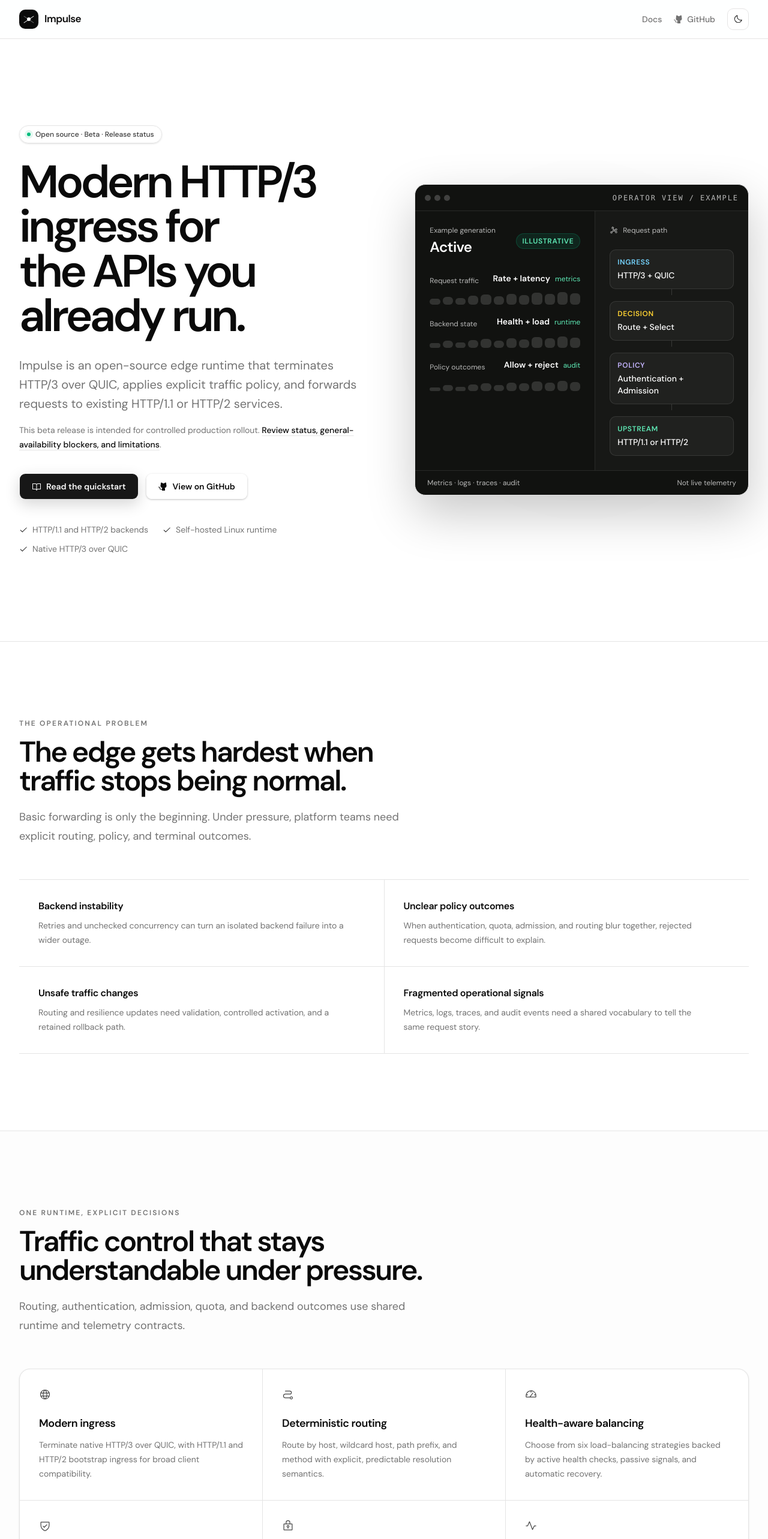
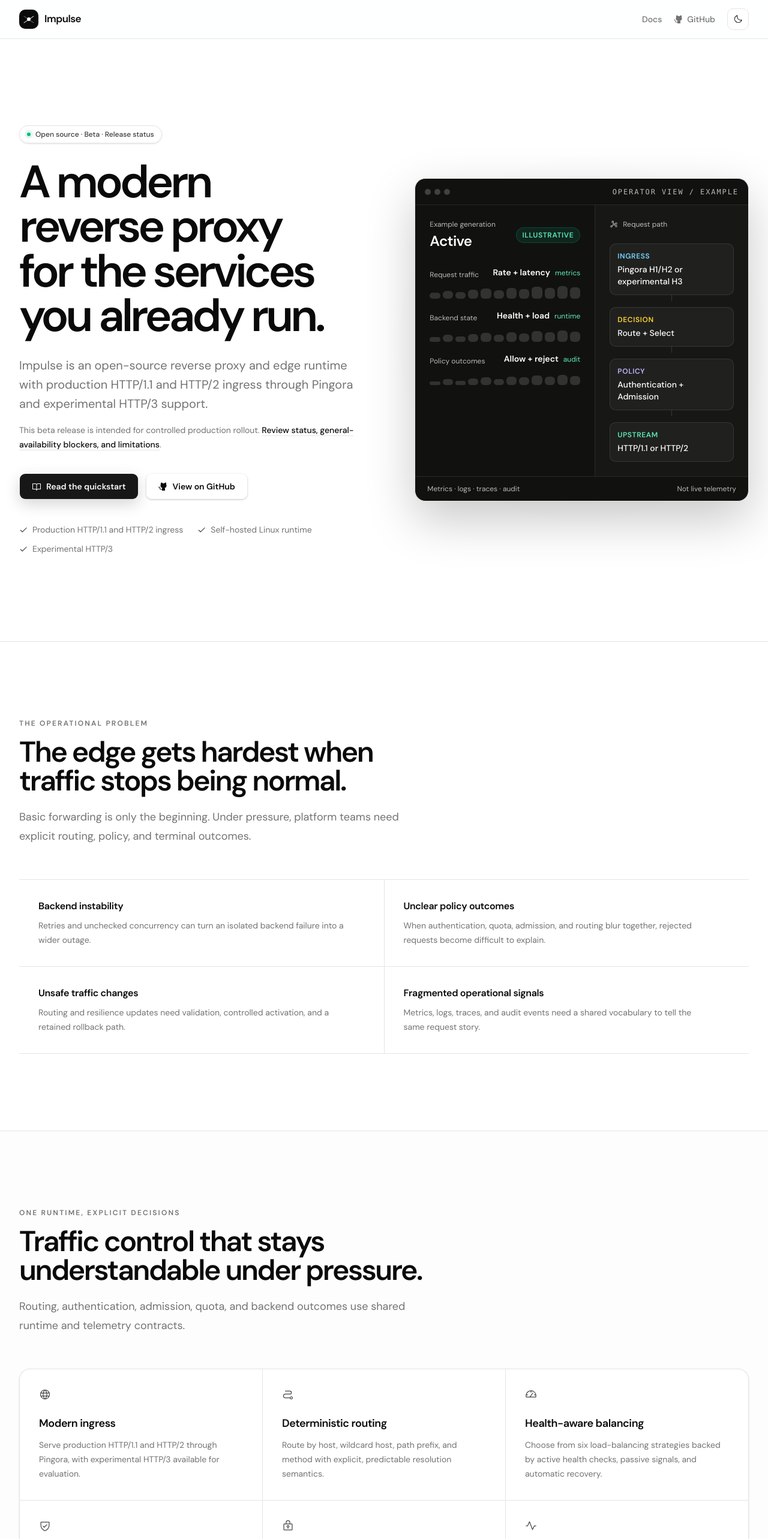
Before and after one commit to impulse-proxy/impulse-proxy.github.io, a Next.js app: page / in a window 1280 px wide. Shown: the top 2566 px of the page at 60% size. Built offline with nearby package versions, Linux system fonts and the light colour scheme.

Commit message:
docs: reposition Impulse as reverse proxy and edge runtime

```diff
--- a/app/layout.tsx
+++ b/app/layout.tsx
@@ -12,7 +12,7 @@ const dmSans = DM_Sans({
   display: "swap",
 });
 
-const title = "Impulse — HTTP/3 and QUIC edge runtime";
+const title = "Impulse — reverse proxy and edge runtime";
 const description = `${siteConfig.description} ${siteConfig.maturity} software for controlled production rollouts.`;
 
 export const metadata: Metadata = {
--- a/app/page.tsx
+++ b/app/page.tsx
@@ -12,7 +12,7 @@ const capabilities = [
     icon: Globe,
     title: "Modern ingress",
     description:
-      "Terminate native HTTP/3 over QUIC, with HTTP/1.1 and HTTP/2 bootstrap ingress for broad client compatibility.",
+      "Serve production HTTP/1.1 and HTTP/2 through Pingora, with experimental HTTP/3 available for evaluation.",
   },
   {
     icon: Path,
@@ -111,7 +111,7 @@ export default function Home() {
             </Link>
 
             <h1 className="max-w-3xl text-balance text-5xl font-semibold leading-[0.98] tracking-[-0.065em] sm:text-6xl lg:text-[4.75rem]">
-              Modern HTTP/3 ingress for the APIs you already run.
+              A modern reverse proxy for the services you already run.
             </h1>
             <p className="mt-7 max-w-xl text-pretty text-lg leading-8 text-muted-foreground sm:text-xl">
               {siteConfig.description}
@@ -158,7 +158,7 @@ export default function Home() {
             </div>
 
             <div className="mt-10 flex flex-wrap gap-x-6 gap-y-3 text-sm text-muted-foreground">
-              {["HTTP/1.1 and HTTP/2 backends", "Self-hosted Linux runtime", "Native HTTP/3 over QUIC"].map((item) => (
+              {["Production HTTP/1.1 and HTTP/2 ingress", "Self-hosted Linux runtime", "Experimental HTTP/3"].map((item) => (
                 <span key={item} className="flex items-center gap-2">
                   <Check aria-hidden="true" className="size-3.5 text-foreground" />
                   {item}
@@ -220,7 +220,7 @@ export default function Home() {
                   </div>
                   <div className="space-y-2.5">
                     {[
-                      ["HTTP/3 + QUIC", "Ingress", "text-sky-300"],
+                      ["Pingora H1/H2 or experimental H3", "Ingress", "text-sky-300"],
                       ["Route + Select", "Decision", "text-amber-300"],
                       ["Authentication + Admission", "Policy", "text-violet-300"],
                       ["HTTP/1.1 or HTTP/2", "Upstream", "text-emerald-300"],
@@ -334,12 +334,12 @@ export default function Home() {
                   <p className="text-xs font-bold uppercase tracking-[0.14em] text-muted-foreground">Downstream</p>
                   <div className="mt-4 space-y-2.5">
                     <div className="rounded-lg border border-sky-200 bg-sky-50 p-3 dark:border-sky-900 dark:bg-sky-950/35">
-                      <p className="text-xs font-semibold text-sky-950 dark:text-sky-100">Native ingress</p>
-                      <p className="mt-1 text-xs leading-4 text-sky-800/70 dark:text-sky-300/70">HTTP/3 · QUIC · UDP</p>
+                      <p className="text-xs font-semibold text-sky-950 dark:text-sky-100">Production ingress</p>
+                      <p className="mt-1 text-xs leading-4 text-sky-800/70 dark:text-sky-300/70">Pingora · HTTP/1.1 or HTTP/2 · TCP/TLS</p>
                     </div>
                     <div className="rounded-lg border border-violet-200 bg-violet-50 p-3 dark:border-violet-900 dark:bg-violet-950/35">
-                      <p className="text-xs font-semibold text-violet-950 dark:text-violet-100">Bootstrap ingress</p>
-                      <p className="mt-1 text-xs leading-4 text-violet-800/70 dark:text-violet-300/70">HTTP/1.1 or HTTP/2 · TCP/TLS</p>
+                      <p className="text-xs font-semibold text-violet-950 dark:text-violet-100">Experimental ingress</p>
+                      <p className="mt-1 text-xs leading-4 text-violet-800/70 dark:text-violet-300/70">HTTP/3 · QUIC · UDP</p>
                     </div>
                   </div>
                 </div>
--- a/lib/site-config.ts
+++ b/lib/site-config.ts
@@ -2,7 +2,7 @@ export const siteConfig = {
   name: "Impulse",
   url: "https://impulse-proxy.github.io",
   description:
-    "Impulse is an open-source edge runtime that terminates HTTP/3 over QUIC, applies explicit traffic policy, and forwards requests to existing HTTP/1.1 or HTTP/2 services.",
+    "Impulse is an open-source reverse proxy and edge runtime with production HTTP/1.1 and HTTP/2 ingress through Pingora and experimental HTTP/3 support.",
   maturity: "Beta",
   links: {
     docs: "https://impulse-proxy.github.io/docs/",
```
Also changed, not shown: 1 other file (tests, documents, lock files or other folders).
